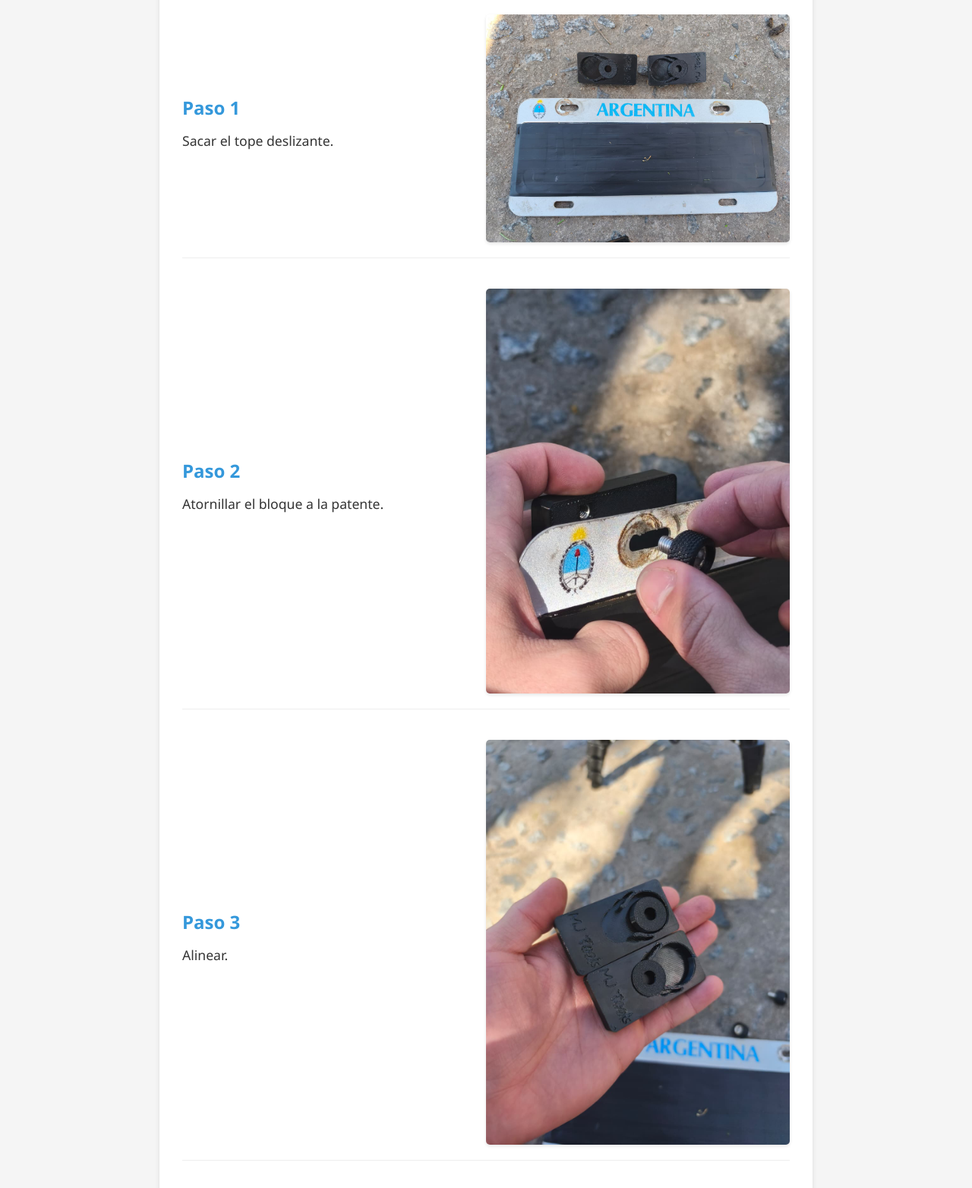
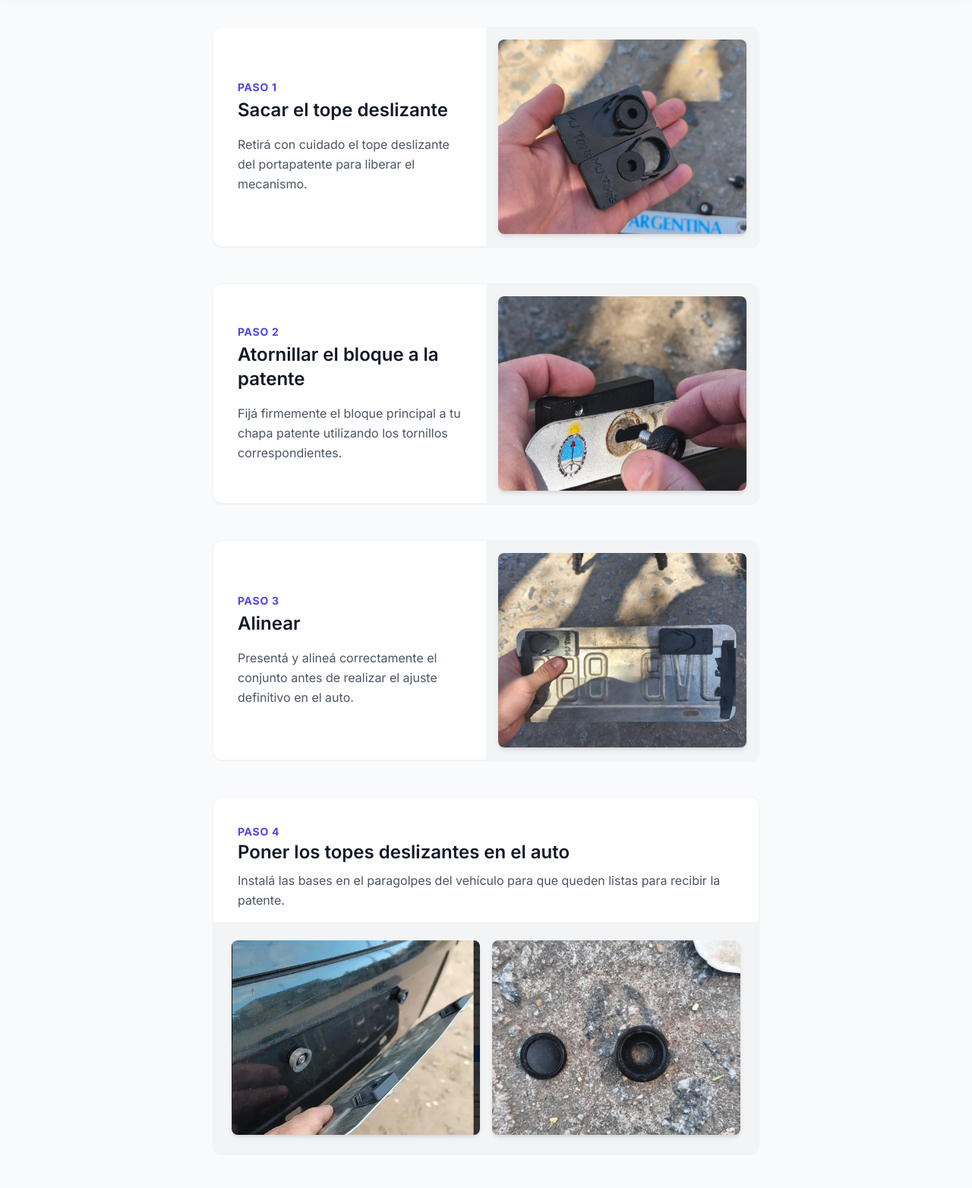
Before and after one commit to maximomaleplate/manual-portapatente, a plain HTML site: page index.html in a window 1280 px wide. Shown: the part 185-1749 px from the top of the page at 76% size. Drawn offline with nearby package versions, Linux system fonts and the light colour scheme.

Commit message:
Mejoras esteticas y reorden de fotos

```diff
--- a/index.html
+++ b/index.html
@@ -3,137 +3,98 @@
 <head>
     <meta charset="UTF-8">
     <meta name="viewport" content="width=device-width, initial-scale=1.0">
-    <title>Manual de Instrucciones - Portapatente de Liberación Rápida</title>
+    <title>Manual de Instalación - Portapatente de Liberación Rápida</title>
+    <script src="https://cdn.tailwindcss.com"></script>
+    <link href="https://fonts.googleapis.com/css2?family=Inter:wght@300;400;600;700&display=swap" rel="stylesheet">
     <style>
-        body {
-            font-family: 'Segoe UI', Tahoma, Geneva, Verdana, sans-serif;
-            background-color: #f5f5f5;
-            color: #333;
-            line-height: 1.6;
-            margin: 0;
-            padding: 20px;
-        }
-        .container {
-            max-width: 800px;
-            margin: 0 auto;
-            background-color: #fff;
-            padding: 30px;
-            border-radius: 8px;
-            box-shadow: 0 4px 6px rgba(0,0,0,0.1);
-        }
-        h1 {
-            text-align: center;
-            color: #2c3e50;
-            margin-bottom: 30px;
-        }
-        .step {
-            display: flex;
-            flex-direction: column;
-            margin-bottom: 40px;
-            padding-bottom: 20px;
-            border-bottom: 1px solid #eee;
-        }
-        .step:last-child {
-            border-bottom: none;
-        }
-        .step-number {
-            font-size: 1.5em;
-            font-weight: bold;
-            color: #3498db;
-            margin-bottom: 10px;
-        }
-        .step-content {
-            font-size: 1.1em;
-            margin-bottom: 15px;
-        }
-        .step-image {
-            max-width: 100%;
-            border-radius: 5px;
-            box-shadow: 0 2px 4px rgba(0,0,0,0.1);
-            align-self: center;
-        }
-        @media (min-width: 600px) {
-            .step {
-                flex-direction: row;
-                align-items: center;
-                gap: 20px;
-            }
-            .step-text {
-                flex: 1;
-            }
-            .step-image {
-                flex: 1;
-                max-width: 50%;
-            }
-        }
-        .footer {
-            text-align: center;
-            margin-top: 30px;
-            font-size: 0.9em;
-            color: #7f8c8d;
-        }
+        body { font-family: 'Inter', sans-serif; }
     </style>
 </head>
-<body>
-    <div class="container">
-        <h1>Manual de Instalación<br><small>Portapatente de Liberación Rápida</small></h1>
+<body class="bg-gray-50 text-gray-800 antialiased">
 
-        <div class="step">
-            <div class="step-text">
-                <div class="step-number">Paso 1</div>
-                <div class="step-content">
-                    Sacar el tope deslizante.
+    <!-- Header -->
+    <header class="bg-gray-900 text-white py-12 px-6 text-center shadow-lg">
+        <div class="max-w-3xl mx-auto">
+            <h1 class="text-3xl md:text-4xl font-bold mb-2 uppercase tracking-wide">Manual de Instalación</h1>
+            <p class="text-gray-400 text-lg md:text-xl font-light">Portapatente de Liberación Rápida</p>
+        </div>
+    </header>
+
+    <!-- Main Content -->
+    <main class="max-w-3xl mx-auto px-6 py-12">
+        <div class="space-y-12">
+
+            <!-- Paso 1 -->
+            <div class="bg-white rounded-xl shadow-sm border border-gray-100 overflow-hidden md:flex items-stretch transition-transform hover:-translate-y-1 duration-300">
+                <div class="p-8 md:w-1/2 flex flex-col justify-center">
+                    <span class="text-indigo-600 font-bold text-sm tracking-wider uppercase mb-1">Paso 1</span>
+                    <h2 class="text-2xl font-semibold text-gray-900 mb-4">Sacar el tope deslizante</h2>
+                    <p class="text-gray-600 leading-relaxed">Retirá con cuidado el tope deslizante del portapatente para liberar el mecanismo.</p>
+                </div>
+                <div class="md:w-1/2 bg-gray-100 flex items-center justify-center p-4">
+                    <img src="img3.jpeg" alt="Paso 1" class="rounded-lg shadow-md max-h-64 object-cover w-full">
                 </div>
             </div>
-            <img src="img1.jpeg" alt="Paso 1" class="step-image">
-        </div>
 
-        <div class="step">
-            <div class="step-text">
-                <div class="step-number">Paso 2</div>
-                <div class="step-content">
-                    Atornillar el bloque a la patente.
+            <!-- Paso 2 -->
+            <div class="bg-white rounded-xl shadow-sm border border-gray-100 overflow-hidden md:flex items-stretch transition-transform hover:-translate-y-1 duration-300">
+                <div class="p-8 md:w-1/2 flex flex-col justify-center">
+                    <span class="text-indigo-600 font-bold text-sm tracking-wider uppercase mb-1">Paso 2</span>
+                    <h2 class="text-2xl font-semibold text-gray-900 mb-4">Atornillar el bloque a la patente</h2>
+                    <p class="text-gray-600 leading-relaxed">Fijá firmemente el bloque principal a tu chapa patente utilizando los tornillos correspondientes.</p>
+                </div>
+                <div class="md:w-1/2 bg-gray-100 flex items-center justify-center p-4">
+                    <img src="img2.jpeg" alt="Paso 2" class="rounded-lg shadow-md max-h-64 object-cover w-full">
                 </div>
             </div>
-            <img src="img2.jpeg" alt="Paso 2" class="step-image">
-        </div>
 
-        <div class="step">
-            <div class="step-text">
-                <div class="step-number">Paso 3</div>
-                <div class="step-content">
-                    Alinear.
+            <!-- Paso 3 -->
+            <div class="bg-white rounded-xl shadow-sm border border-gray-100 overflow-hidden md:flex items-stretch transition-transform hover:-translate-y-1 duration-300">
+                <div class="p-8 md:w-1/2 flex flex-col justify-center">
+                    <span class="text-indigo-600 font-bold text-sm tracking-wider uppercase mb-1">Paso 3</span>
+                    <h2 class="text-2xl font-semibold text-gray-900 mb-4">Alinear</h2>
+                    <p class="text-gray-600 leading-relaxed">Presentá y alineá correctamente el conjunto antes de realizar el ajuste definitivo en el auto.</p>
+                </div>
+                <div class="md:w-1/2 bg-gray-100 flex items-center justify-center p-4">
+                    <img src="img4.jpeg" alt="Paso 3" class="rounded-lg shadow-md max-h-64 object-cover w-full">
                 </div>
             </div>
-            <img src="img3.jpeg" alt="Paso 3" class="step-image">
-        </div>
 
-        <div class="step">
-            <div class="step-text">
-                <div class="step-number">Paso 4</div>
-                <div class="step-content">
-                    Poner los topes deslizantes en el auto.
+            <!-- Paso 4 -->
+            <div class="bg-white rounded-xl shadow-sm border border-gray-100 overflow-hidden md:flex flex-col transition-transform hover:-translate-y-1 duration-300">
+                <div class="p-8 pb-4">
+                    <span class="text-indigo-600 font-bold text-sm tracking-wider uppercase mb-1">Paso 4</span>
+                    <h2 class="text-2xl font-semibold text-gray-900 mb-2">Poner los topes deslizantes en el auto</h2>
+                    <p class="text-gray-600 leading-relaxed">Instalá las bases en el paragolpes del vehículo para que queden listas para recibir la patente.</p>
+                </div>
+                <div class="bg-gray-100 p-6 grid grid-cols-1 md:grid-cols-2 gap-4">
+                    <img src="img4_extra.png" alt="Paso 4 detalle" class="rounded-lg shadow-md object-cover w-full h-48 md:h-64">
+                    <img src="img5.jpeg" alt="Paso 4 detalle extra" class="rounded-lg shadow-md object-cover w-full h-48 md:h-64">
                 </div>
             </div>
-            <div style="display: flex; gap: 10px; max-width: 50%;">
-                <img src="img4.jpeg" alt="Paso 4" class="step-image" style="width: 50%;">
-                <img src="img4_extra.png" alt="Paso 4 detalle" class="step-image" style="width: 50%;">
-            </div>
-        </div>
 
-        <div class="step">
-            <div class="step-text">
-                <div class="step-number">Paso 5</div>
-                <div class="step-content">
-                    Instalar deslizando.
+            <!-- Paso 5 -->
+            <div class="bg-white rounded-xl shadow-sm border border-gray-100 overflow-hidden md:flex items-stretch transition-transform hover:-translate-y-1 duration-300">
+                <div class="p-8 w-full">
+                    <span class="text-indigo-600 font-bold text-sm tracking-wider uppercase mb-1">Paso 5</span>
+                    <h2 class="text-2xl font-semibold text-gray-900 mb-4">Instalar deslizando</h2>
+                    <p class="text-gray-600 leading-relaxed">Una vez fijados los topes, deslizá el conjunto de la patente sobre ellos hasta que calce y quede firme.</p>
+                    <div class="mt-6 bg-gray-50 border border-gray-200 rounded-lg p-6 text-center text-gray-400 italic">
+                        Imagen ilustrativa próximamente.
+                    </div>
                 </div>
             </div>
-            <img src="img5.jpeg" alt="Paso 5" class="step-image">
+
         </div>
+    </main>
 
-        <div class="footer">
-            <p>¡Gracias por tu compra! Si tenés alguna duda, contactanos por la mensajería de Mercado Libre.</p>
+    <!-- Footer -->
+    <footer class="bg-gray-900 text-gray-400 py-8 text-center mt-12 border-t border-gray-800">
+        <div class="max-w-3xl mx-auto px-6">
+            <p class="mb-2">¡Gracias por elegir nuestros productos!</p>
+            <p class="text-sm">Si tenés alguna duda con la instalación, contactanos directamente por la mensajería de Mercado Libre y te ayudamos.</p>
         </div>
-    </div>
+    </footer>
+
 </body>
 </html>
```
